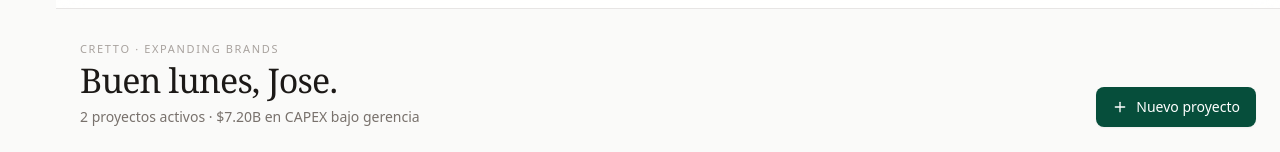
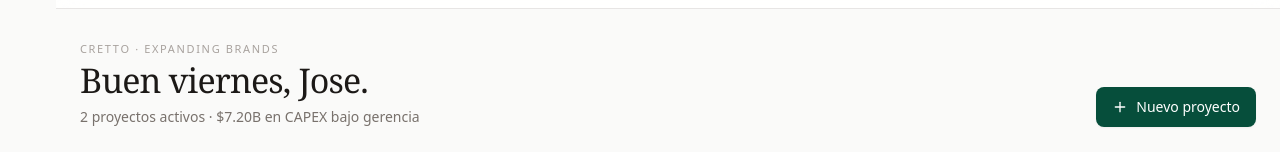
Before and after one commit to jgduquem-hue/Cretto-Hub-Edificios, a React (Vite) app: page / in a window 1280 px wide. Shown: the part 340-492 px from the top of the page. Built offline with nearby package versions, Linux system fonts and the light colour scheme.

Commit message:
feat(home): saludo dinámico según el día real de la semana

```diff
--- a/src/CrettoHub.jsx
+++ b/src/CrettoHub.jsx
@@ -561,7 +561,10 @@ const HomeScreen = ({ projects, onSelect, onNew, onInfo }) => {
         <div>
           <p className="text-[11px] uppercase tracking-[0.15em] text-stone-400">Cretto · Expanding Brands</p>
           <h1 className="mt-1 font-serif text-[34px] leading-[1.1] tracking-tight text-stone-900">
-            Buen lunes, Jose.
+            {(() => {
+              const dias = ["domingo", "lunes", "martes", "miércoles", "jueves", "viernes", "sábado"];
+              return `Buen ${dias[new Date().getDay()]}, Jose.`;
+            })()}
           </h1>
           <p className="mt-2 text-sm text-stone-500">
             {totalActive} proyectos activos · {fmtCOPshort(totalCapex)} en CAPEX bajo gerencia
```
